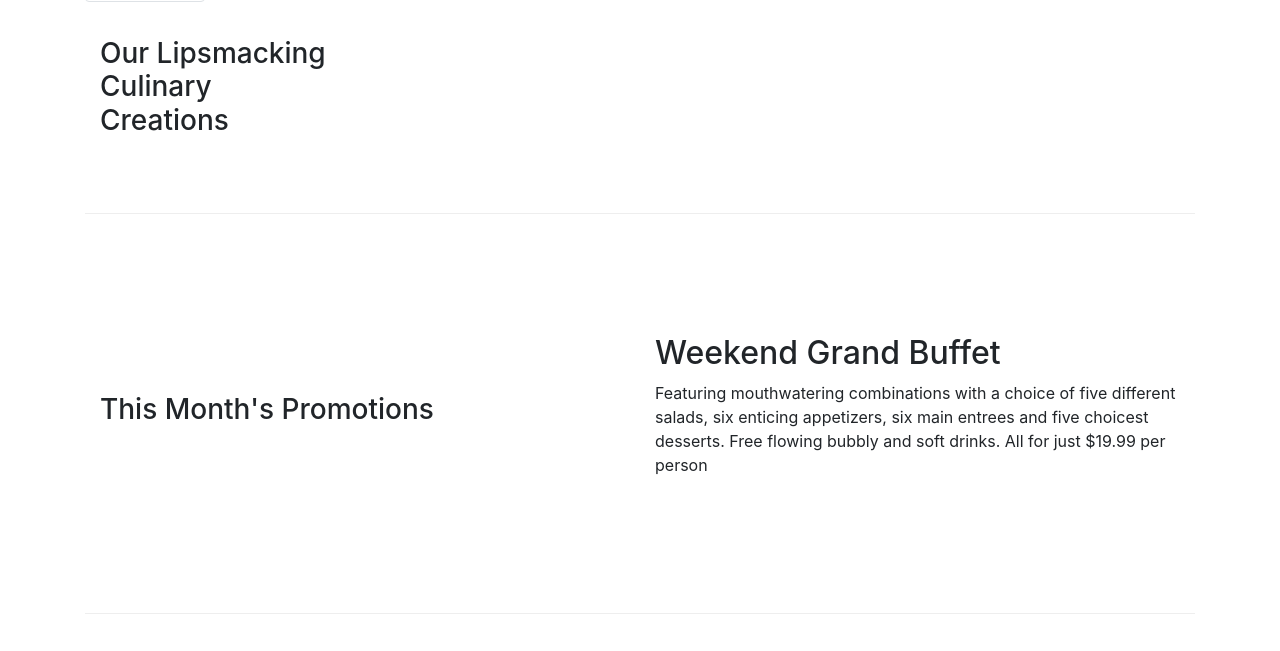
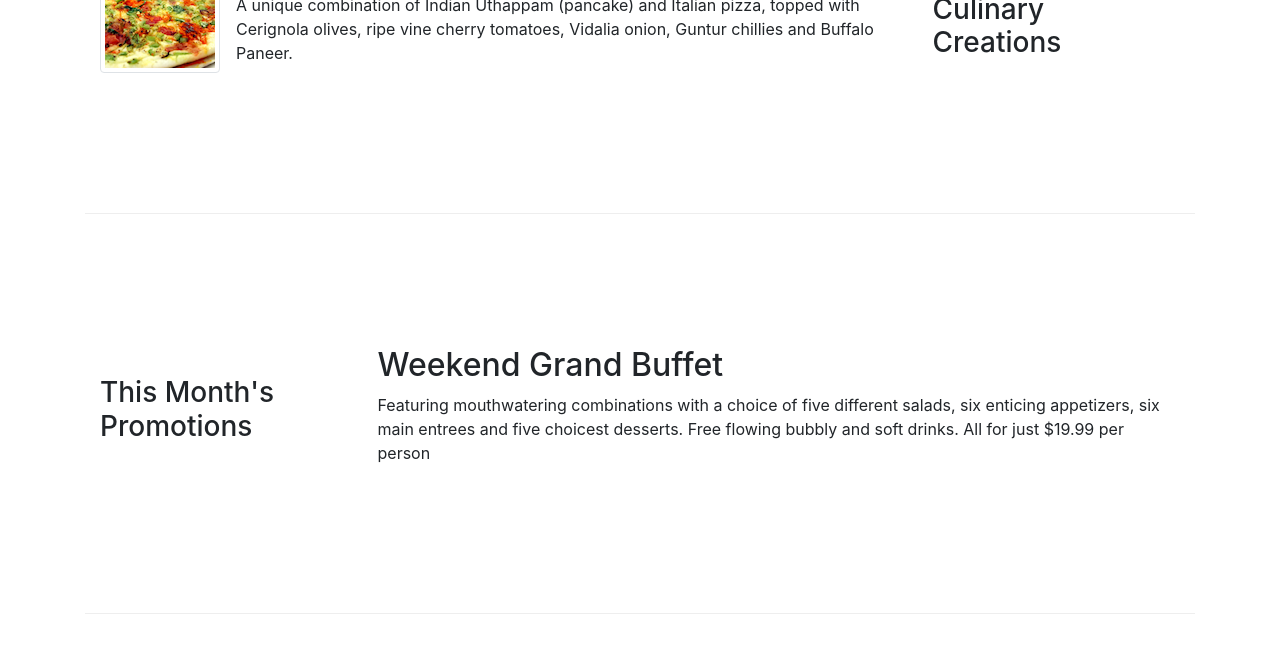
Before and after one commit to shijo12/Webpage-Bootstrap, a website: page index.html in a window 1280 px wide. Shown: the part 520-1171 px from the top of the page. Drawn offline with nearby package versions, Linux system fonts and the light colour scheme.

Commit message:
Images and Media edited 2

```diff
--- a/index.html
+++ b/index.html
@@ -52,7 +52,8 @@
             <div class="col-12 col-sm-4 order-sm-last col-md-3">
                 <h3>Our Lipsmacking Culinary Creations</h3>
             </div>
-            <div class="media">
+            <div class="col col-sm order-sm-first col-md">
+              <div class="media">
                     <img class="d-flex mr-3 img-thumbnail align-self-center"
                             src="img/uthappizza.png" alt="Uthappizza">
                     <div class="media-body">
@@ -63,11 +64,12 @@
                             Buffalo Paneer.</p>
                     </div>
                 </div>
+              </div>
         </div>
 
 
         <div class="row row-content align-items-center">
-            <div class="col-12 col-sm-6">
+            <div class="col-12 col-sm-4 col-md-3">
                 <h3>This Month's Promotions</h3>
             </div>
             <div class="col-12 col-sm col-md">
```
